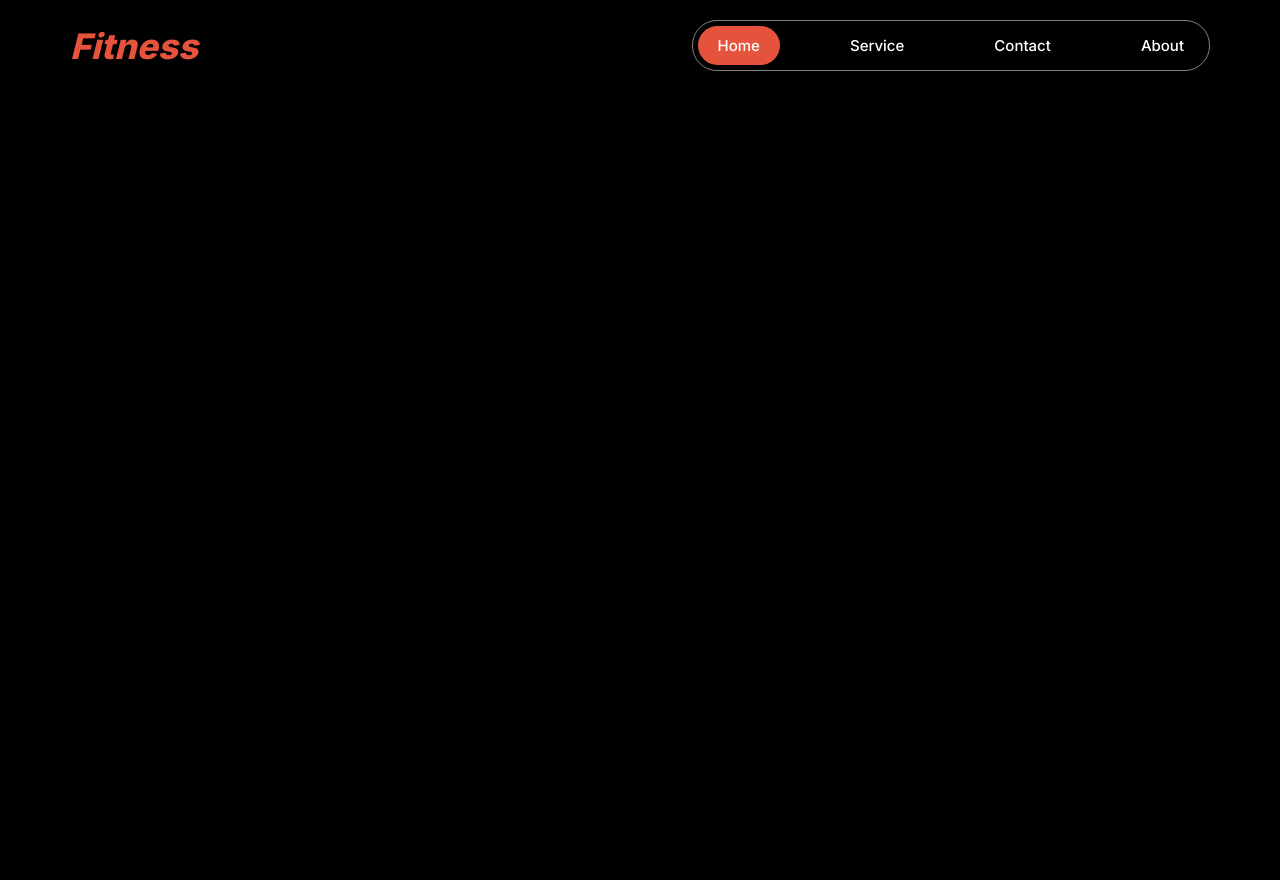
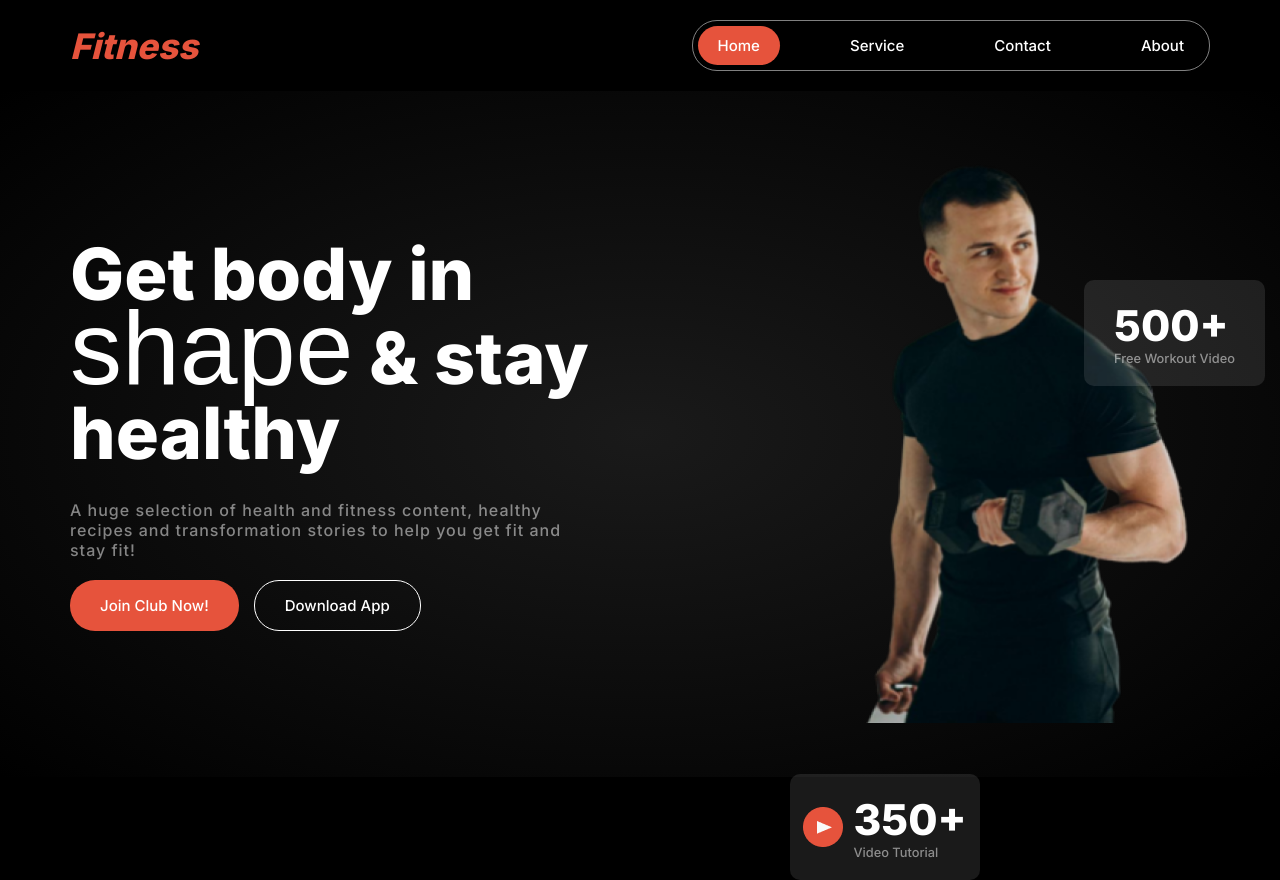
Before and after one commit to mdsaifurrahman117/Mission-Developer-Assignment-02, a plain HTML site: page index.html in a window 1280 px wide. Before the commit the page ends 800 px from the top, so only its background shows below. Drawn offline with Linux system fonts and the light colour scheme; a web font is replaced by a local one.

Commit message:
main/hero section complete

```diff
--- a/index.html
+++ b/index.html
@@ -25,5 +25,37 @@
                                     <div class="hamburger-icon"><i class="fa-solid fa-bars"></i></div>
                         </nav>
             </header>
+            <main>
+                        <div class="container">
+                                    <div class="hero-content">
+                                                <div class="hero-text">
+                                                            <h1>Get body in <span>shape</span> & stay healthy</h1>
+                                                            <div class="hero-desc">
+                                                                        <p>
+                                                                                    A huge selection of health and fitness content, healthy recipes and transformation stories to help you get fit and stay fit!
+                                                                        </p>
+                                                            </div>
+                                                            <div class="hero-button">
+                                                                        <button class="button-1">Join Club Now!</button>
+                                                                        <button class="button-2">Download App</button>
+                                                            </div>
+                                                </div>
+                                                <div class="hero-image">
+                                                            <div class="image-card-1">
+                                                                        <h2>500+</h2>
+                                                                        <p>Free Workout Video</p>
+                                                            </div>
+                                                            <img src="assets/Images 2.png" alt="hero image">
+                                                            <div class="image-card-2">
+                                                                        <img src="assets/Group 21.png" alt="">
+                                                                        <div class="card-text">
+                                                                                    <h2>350+</h2>
+                                                                                    <p>Video Tutorial</p>
+                                                                        </div>
+                                                            </div>
+                                                </div>
+                                    </div>
+                        </div>
+            </main>
 </body>
 </html>
--- a/style.css
+++ b/style.css
@@ -1,4 +1,5 @@
 @import url('https://fonts.googleapis.com/css2?family=Inter:wght@100..900&display=swap');
+@import url('https://fonts.cdnfonts.com/css/miama');
 :root {
             --body-background: rgb(0, 0, 0);
             --hero-background: linear-gradient(rgb(17, 17, 17), rgb(119, 119, 119)) ;
@@ -19,10 +20,9 @@ body {
 }
 nav {
             padding: 20px 0px;
-            /* background-color: var(--button-color); */
 }
-section {
-            padding: 100px 0px;
+main, section {
+            padding: 50px 0px;
 }
 h1, h2, h3 {
             font-family: "Inter", sans-serif;
@@ -59,6 +59,9 @@ button {
             background: none;
             border: none;
             cursor: pointer;
+            font-size: 15px;
+            font-family: "Inter", sans-serif;
+            font-weight: 500;
 }
 input {
             background-color: var(--input-background);
@@ -76,6 +79,7 @@ body {
             max-width: 1140px;
             margin: auto;
 }
+/* navbar style start */
 nav {
             display: flex;
             justify-content: space-between;
@@ -110,7 +114,110 @@ nav {
             font-size: 1.5rem;
             display: none;
 }
+/* navbar style end */
 
+/* main/hero section style start */
+main {
+            background: radial-gradient(rgba(255, 255, 255, 0.10), rgb(0, 0, 0));
+}
+.hero-content {
+            display: flex;
+            flex-direction: row;
+            justify-content: space-between;
+            align-items: center;
+}
+.hero-text {
+            max-width: 520px;
+}
+.hero-text h1 {
+            font-size: 4.50rem;
+            line-height: 75px;
+}
+.hero-text h1 span {
+            font-family: 'Miama', sans-serif;
+            font-weight: 300;
+            font-size: 6.5rem;
+}
+.hero-desc {
+            margin-top: 30px;
+}
+.hero-desc p {
+            letter-spacing: 1px;
+            font-size: 1rem;
+}
+.hero-button {
+            margin-top: 20px;
+            display: flex;
+            flex-direction: row;
+            gap: 15px;
+}
+.hero-button button {
+            padding: 15px 30px;
+            color: var(--heading-text-color);
+            border-radius: 25px;
+}
+.button-1 {
+            background-color: var(--button-color);
+            transition: 0.5s;
+}
+.button-1:hover {
+            background: none;
+            border: 1px solid var(--heading-text-color);
+}
+.button-2 {
+            border: 1px solid var(--heading-text-color);
+            transition: 0.5s;
+}
+.button-2:hover {
+            background-color: var(--button-color);
+            border: none;
+}
+.hero-image {
+            width: 350px;
+}
+.hero-image img {
+            width: 100%;
+}
+.image-card-1 {
+            background-color: rgba(255, 255, 255, 0.10);
+            max-width: 190px;
+            padding: 20px 30px;
+            border-radius: 10px;
+            position: absolute;
+            top: 280px;
+            right: 15px;
+}
+.image-card-1 h2 {
+            font-size: 2.65rem;
+}
+.image-card-1 p {
+            font-size: 0.80rem
+}
+.image-card-2 {
+            background-color: rgba(255, 255, 255, 0.10);
+            max-width: 190px;
+            padding: 20px 30px;
+            border-radius: 10px;
+            position: absolute;
+            bottom: -80px;
+            right: 300px;
+            display: flex;
+            flex-direction: row;
+            align-items: center;
+            justify-content: center;
+            gap: 10px;
+}
+.image-card-2 img {
+            max-width: 50px;
+}
+.image-card-2 h2 {
+            font-size: 2.65rem;
+}
+.image-card-2 p {
+            font-size: 0.80rem
+}
+
+/* main/hero section style end */
 
 footer {
             padding: 10px 0px;
@@ -122,10 +229,37 @@ footer {
             .container {
                         padding: 0px 25px;
             }
+            /* navbar style start */
             .nav-menu {
                         display: none;
             }
             .hamburger-icon {
                         display: block;
             }
+            /* navbar style end */
+            /* main/hero section style start */
+            .hero-content {
+                        flex-direction: column;
+                        max-width: 350px;
+                        margin: auto;
+            }
+            .hero-text h1 {
+                        font-size: 2.50rem;
+            }
+            .hero-button {
+                        align-items: center;
+                        justify-content: center;
+            }
+            .hero-button button {
+                        padding: 15px;
+            }
+            .image-card-1 {
+                        top: 145%;
+                        right: 15px;
+            }
+            .image-card-2 {
+                        bottom: -470px;
+                        right: 50%;
+            }
+            /* main/hero section style end */
 }
```
Also changed, not shown: assets/Group 21.png (added).
